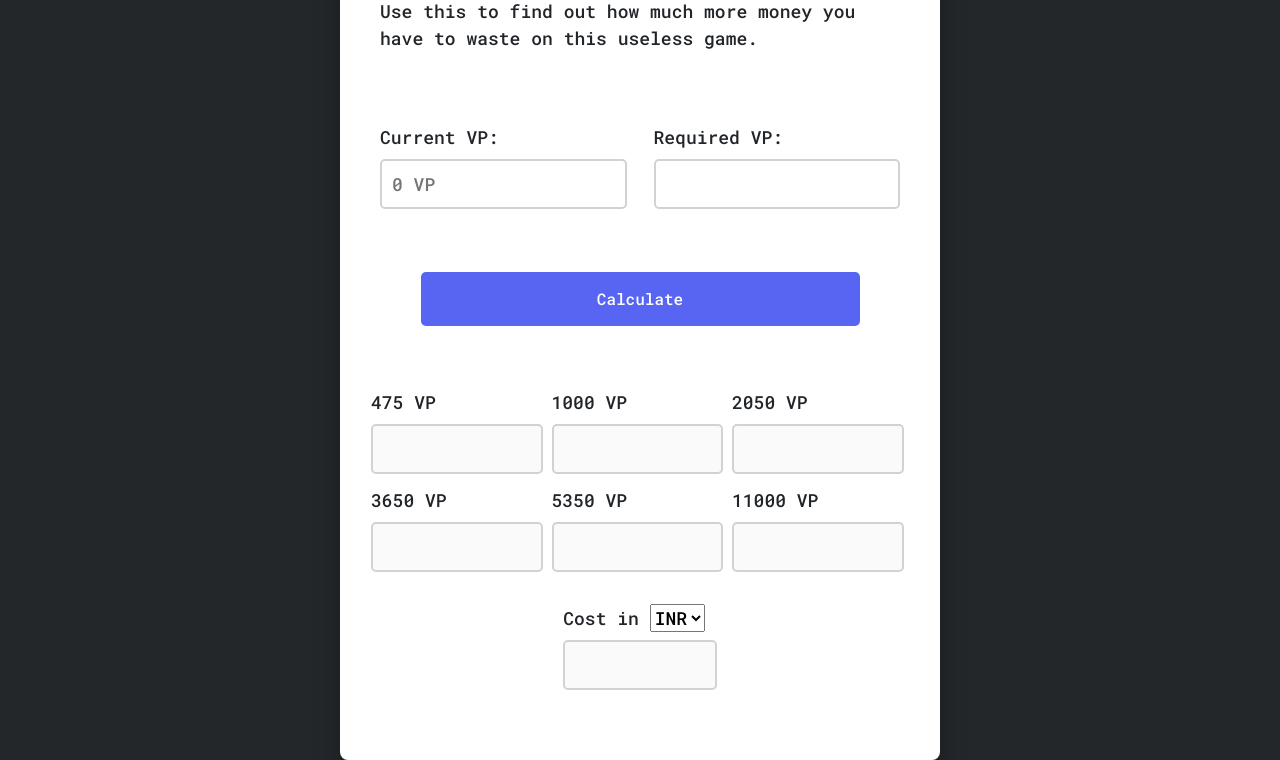
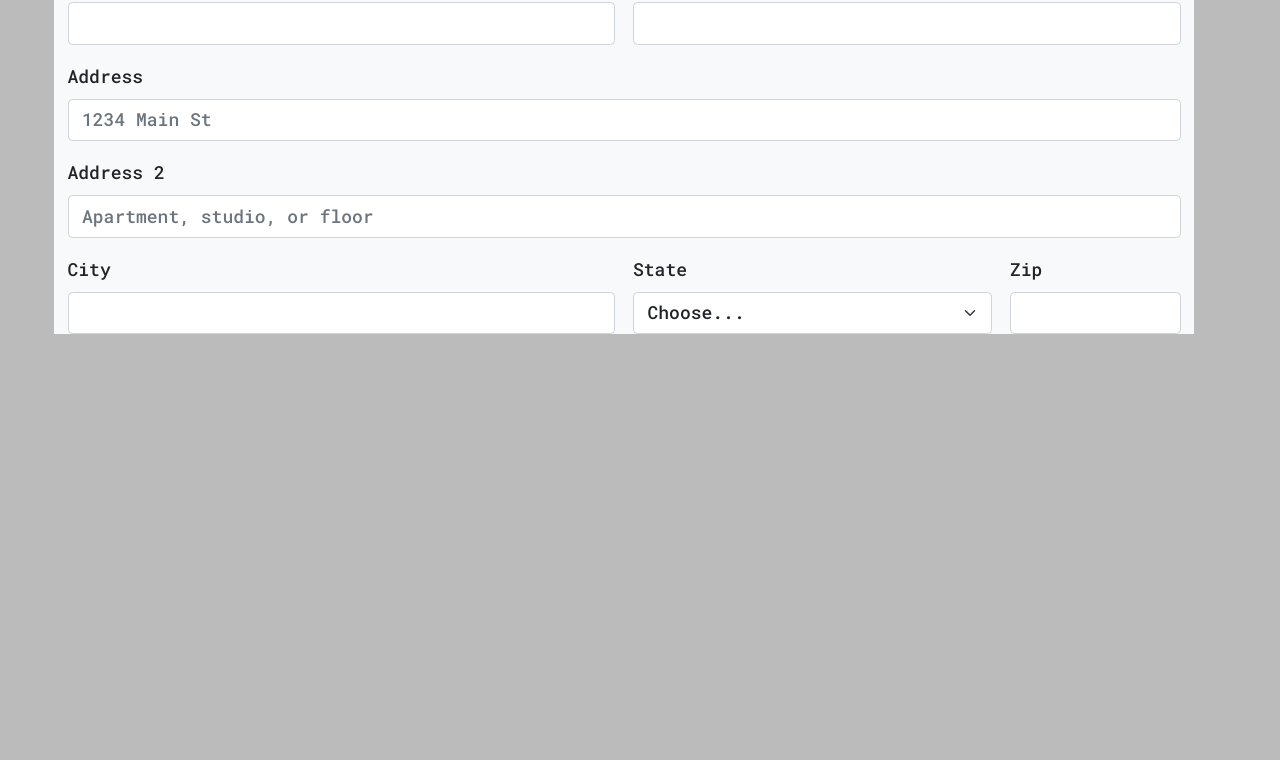
Before and after one commit to aryanprince/valorant-calculator, a plain HTML site: page index.html in a window 1280 px wide. Shown: the part 88-848 px from the top of the page. After the commit the page ends 800 px from the top, so only its background shows below. Drawn offline with nearby package versions, Linux system fonts and the light colour scheme.

Commit message:
Copied some Bootstrap

```diff
--- a/index.html
+++ b/index.html
@@ -11,63 +11,40 @@
         <link rel="stylesheet" href="styles.css" />
     </head>
     <body>
-        <div class="container">
-            <div class="row">
-                <div class="div pb-4">
-                    <h1 style="color: #5865f2">ValoCalc</h1>
-                    <p>Use this to find out how much more money you have to waste on this useless game.</p>
+        <div class="container bg-light m-md-5">
+            <form class="row g-3">
+                <div class="col-md-6">
+                    <label for="inputEmail4" class="form-label">Email</label>
+                    <input type="email" class="form-control" id="inputEmail4" />
                 </div>
-
-                <div class="cl pt-4">
-                    <label>Current VP:</label>
-                    <input type="number" id="currentVP" placeholder="0 VP" />
+                <div class="col-md-6">
+                    <label for="inputPassword4" class="form-label">Password</label>
+                    <input type="password" class="form-control" id="inputPassword4" />
                 </div>
-
-                <div class="cl pt-4 pb-2">
-                    <label>Required VP:</label>
-                    <input type="number" id="requiredVP" />
+                <div class="col-12">
+                    <label for="inputAddress" class="form-label">Address</label>
+                    <input type="text" class="form-control" id="inputAddress" placeholder="1234 Main St" />
                 </div>
-
-                <div class="row p-5 mx-auto">
-                    <button type="button" id="calculate" onclick="process()">Calculate</button>
+                <div class="col-12">
+                    <label for="inputAddress2" class="form-label">Address 2</label>
+                    <input type="text" class="form-control" id="inputAddress2" placeholder="Apartment, studio, or floor" />
                 </div>
-
-                <div class="cf p-1 pt-2">
-                    <label>475 VP</label>
-                    <input type="text" id="vp475" disabled />
+                <div class="col-md-6">
+                    <label for="inputCity" class="form-label">City</label>
+                    <input type="text" class="form-control" id="inputCity" />
                 </div>
-                <div class="cf p-1 pt-2">
-                    <label>1000 VP</label>
-                    <input type="text" id="vp1000" disabled />
+                <div class="col-md-4">
+                    <label for="inputState" class="form-label">State</label>
+                    <select id="inputState" class="form-select">
+                        <option selected>Choose...</option>
+                        <option>...</option>
+                    </select>
                 </div>
-                <div class="cf p-1 pt-2">
-                    <label>2050 VP</label>
-                    <input type="text" id="vp2050" disabled />
+                <div class="col-md-2">
+                    <label for="inputZip" class="form-label">Zip</label>
+                    <input type="text" class="form-control" id="inputZip" />
                 </div>
-                <div class="cf p-1 pt-2">
-                    <label>3650 VP</label>
-                    <input type="text" id="vp3650" disabled />
-                </div>
-                <div class="cf p-1 pt-2">
-                    <label>5350 VP</label>
-                    <input type="text" id="vp5350" disabled />
-                </div>
-                <div class="cf p-1 pt-2">
-                    <label>11000 VP</label>
-                    <input type="text" id="vp11000" disabled />
-                </div>
-
-                <div class="cf pt-4 mx-auto">
-                    <label>Cost in</label>
-                    <select name="currency" id="currency">
-                        <option value="usd" onsubmit="process()">USD</option>
-                        <option value="gbp">GBP</option>
-                        <option value="inr" selected>INR</option>
-                        <option value="qar">QAR</option>
-                    </select>
-                    <input type="text" id="cost" disabled />
-                </div>
-            </div>
+            </form>
         </div>
 
         <script src="script.js"></script>
--- a/styles.css
+++ b/styles.css
@@ -1,67 +1,10 @@
 @import url("https://fonts.googleapis.com/css2?family=Roboto+Mono:wght@500&display=swap");
 
 * {
-    margin: 0;
-    padding: 0;
-    box-sizing: border-box;
     font-family: "Roboto Mono";
     font-size: 18px;
-    color: 23272a;
 }
 
 body {
-    height: 100vh;
-    background-color: #23272a;
-    display: flex;
-    align-items: center;
-    justify-content: center;
+    background-color: #bbbbbb;
 }
-
-.container {
-    width: 600px;
-    background-color: #fff;
-    padding: 70px 40px;
-    box-shadow: 0 20px 25px rgba(0, 0, 0, 0.25);
-    border-radius: 8px;
-    display: flex;
-    justify-content: space-between;
-}
-
-.cf {
-    width: 33%;
-}
-
-.cl {
-    width: 50%;
-}
-
-input {
-    width: 100%;
-    height: 50px;
-    border-radius: 5px;
-    border: 2px solid #d2d2d2;
-    outline: none;
-    margin-top: 8px;
-    padding: 0 10px;
-}
-
-input:focus {
-    border-color: #5865f2;
-}
-
-button {
-    background-color: #5865f2; /* Green */
-    color: white;
-    border: none;
-    padding: 15px 32px;
-    text-align: center;
-    text-decoration: none;
-    display: inline-block;
-    font-size: 16px;
-    transition-duration: 0.2s;
-    border-radius: 5px;
-}
-
-button:hover {
-    background-color: #23272a;
-}
```
